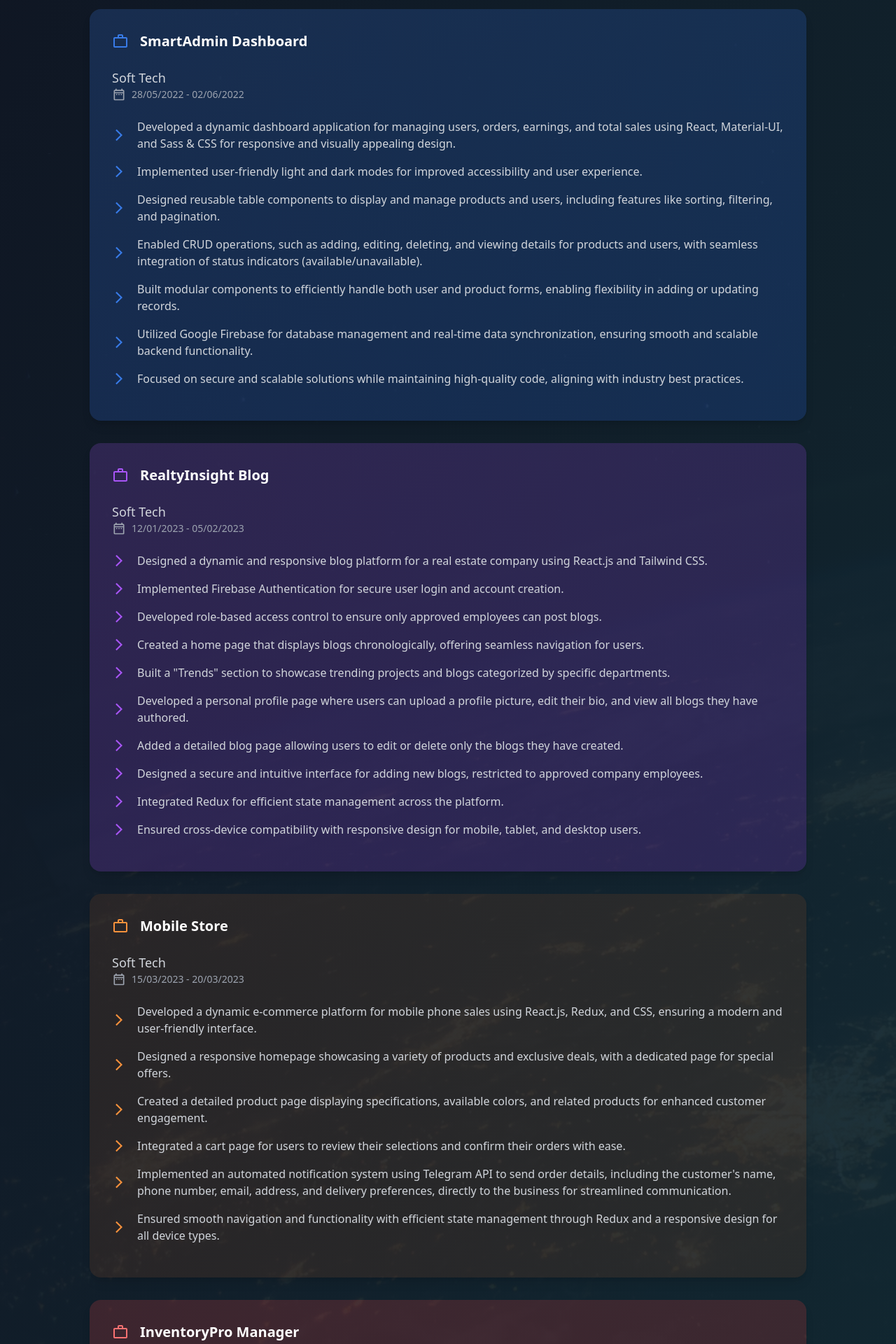
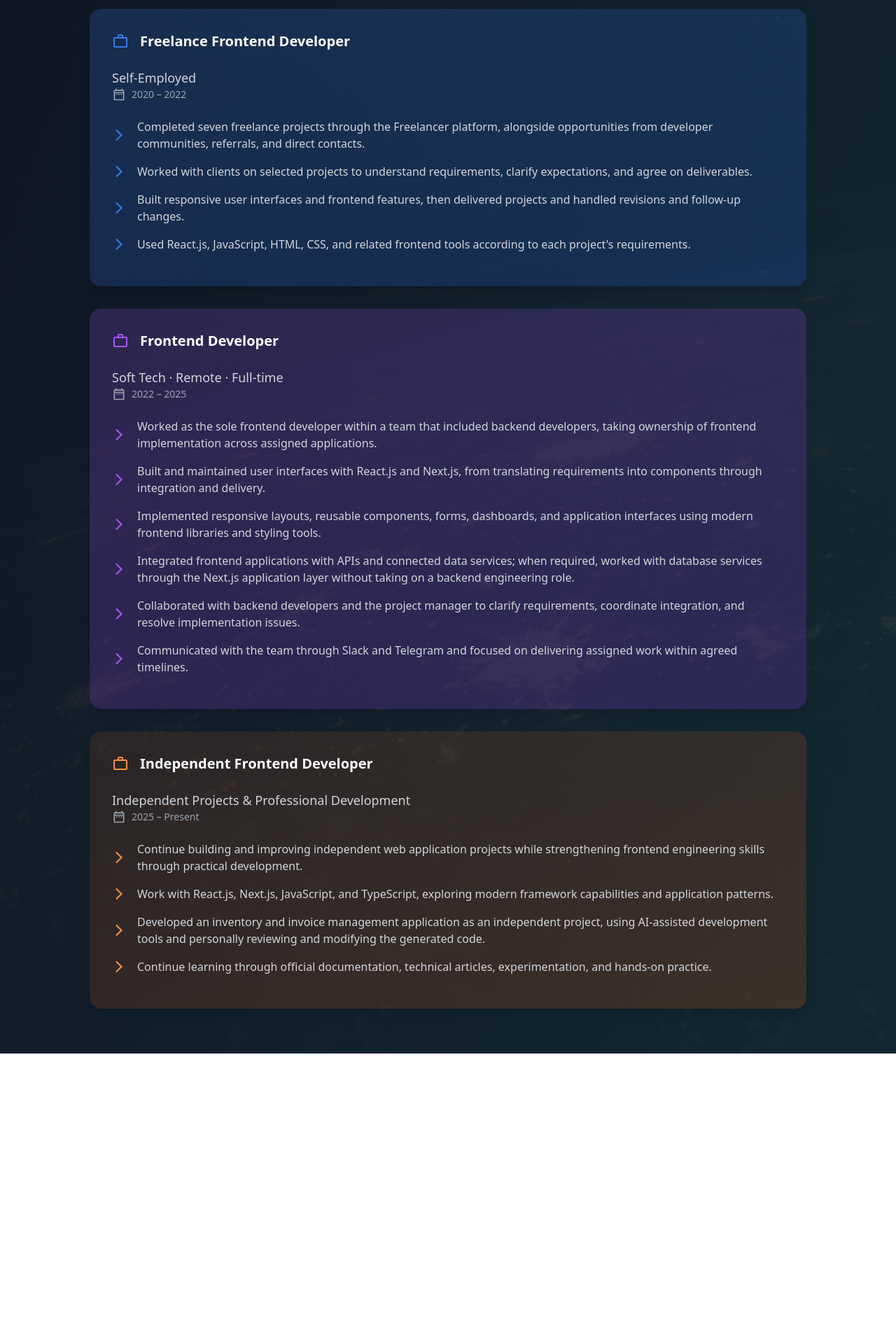
Before and after one commit to ElsayedRapaa/New-Portfolio, a React (Vite) app: page /experience in a window 1280 px wide. Shown: the part 260-2180 px from the top of the page at 70% size. After the commit the page ends 1765 px from the top, so only its background shows below. Built offline with nearby package versions, Linux system fonts and the light colour scheme.

Commit message:
Update portfolio content and correct professional information

```diff
--- a/src/data/experience.ts
+++ b/src/data/experience.ts
@@ -1,78 +1,49 @@
 export const experience = [
   {
     id: 1,
-    title: "SmartAdmin Dashboard",
-    subTitle: "Soft Tech",
-    date: "28/05/2022 - 02/06/2022",
+    title: "Freelance Frontend Developer",
+    subTitle: "Self-Employed",
+    date: "2020 – 2022",
     description: [
-      "Developed a dynamic dashboard application for managing users, orders, earnings, and total sales using React, Material-UI, and Sass & CSS for responsive and visually appealing design.",
-      "Implemented user-friendly light and dark modes for improved accessibility and user experience.",
-      "Designed reusable table components to display and manage products and users, including features like sorting, filtering, and pagination.",
-      "Enabled CRUD operations, such as adding, editing, deleting, and viewing details for products and users, with seamless integration of status indicators (available/unavailable).",
-      "Built modular components to efficiently handle both user and product forms, enabling flexibility in adding or updating records.",
-      "Utilized Google Firebase for database management and real-time data synchronization, ensuring smooth and scalable backend functionality.",
-      "Focused on secure and scalable solutions while maintaining high-quality code, aligning with industry best practices.",
+      "Completed seven freelance projects through the Freelancer platform, alongside opportunities from developer communities, referrals, and direct contacts.",
+      "Worked with clients on selected projects to understand requirements, clarify expectations, and agree on deliverables.",
+      "Built responsive user interfaces and frontend features, then delivered projects and handled revisions and follow-up changes.",
+      "Used React.js, JavaScript, HTML, CSS, and related frontend tools according to each project's requirements."
     ],
     color: "#387BE8",
     bgGradient: "bg-gradient-to-br from-blue-500/20 to-blue-600/20",
-    animation: "animate-card-one",
+    animation: "animate-card-one"
   },
   {
     id: 2,
-    title: "RealtyInsight Blog",
-    subTitle: "Soft Tech",
-    date: "12/01/2023 - 05/02/2023",
+    title: "Frontend Developer",
+    subTitle: "Soft Tech · Remote · Full-time",
+    date: "2022 – 2025",
     description: [
-      "Designed a dynamic and responsive blog platform for a real estate company using React.js and Tailwind CSS.",
-      "Implemented Firebase Authentication for secure user login and account creation.",
-      "Developed role-based access control to ensure only approved employees can post blogs.",
-      "Created a home page that displays blogs chronologically, offering seamless navigation for users.",
-      'Built a "Trends" section to showcase trending projects and blogs categorized by specific departments.',
-      "Developed a personal profile page where users can upload a profile picture, edit their bio, and view all blogs they have authored.",
-      "Added a detailed blog page allowing users to edit or delete only the blogs they have created.",
-      "Designed a secure and intuitive interface for adding new blogs, restricted to approved company employees.",
-      "Integrated Redux for efficient state management across the platform.",
-      "Ensured cross-device compatibility with responsive design for mobile, tablet, and desktop users.",
+      "Worked as the sole frontend developer within a team that included backend developers, taking ownership of frontend implementation across assigned applications.",
+      "Built and maintained user interfaces with React.js and Next.js, from translating requirements into components through integration and delivery.",
+      "Implemented responsive layouts, reusable components, forms, dashboards, and application interfaces using modern frontend libraries and styling tools.",
+      "Integrated frontend applications with APIs and connected data services; when required, worked with database services through the Next.js application layer without taking on a backend engineering role.",
+      "Collaborated with backend developers and the project manager to clarify requirements, coordinate integration, and resolve implementation issues.",
+      "Communicated with the team through Slack and Telegram and focused on delivering assigned work within agreed timelines."
     ],
     color: "#A855F7",
     bgGradient: "bg-gradient-to-br from-purple-500/20 to-purple-600/20",
-    animation: "animate-card-two",
+    animation: "animate-card-two"
   },
   {
     id: 3,
-    title: "Mobile Store",
-    subTitle: "Soft Tech",
-    date: "15/03/2023 - 20/03/2023",
+    title: "Independent Frontend Developer",
+    subTitle: "Independent Projects & Professional Development",
+    date: "2025 – Present",
     description: [
-      "Developed a dynamic e-commerce platform for mobile phone sales using React.js, Redux, and CSS, ensuring a modern and user-friendly interface.",
-      "Designed a responsive homepage showcasing a variety of products and exclusive deals, with a dedicated page for special offers.",
-      "Created a detailed product page displaying specifications, available colors, and related products for enhanced customer engagement.",
-      "Integrated a cart page for users to review their selections and confirm their orders with ease.",
-      "Implemented an automated notification system using Telegram API to send order details, including the customer's name, phone number, email, address, and delivery preferences, directly to the business for streamlined communication.",
-      "Ensured smooth navigation and functionality with efficient state management through Redux and a responsive design for all device types.",
+      "Continue building and improving independent web application projects while strengthening frontend engineering skills through practical development.",
+      "Work with React.js, Next.js, JavaScript, and TypeScript, exploring modern framework capabilities and application patterns.",
+      "Developed an inventory and invoice management application as an independent project, using AI-assisted development tools and personally reviewing and modifying the generated code.",
+      "Continue learning through official documentation, technical articles, experimentation, and hands-on practice."
     ],
     color: "#FB923C",
-    bgGradient: "bg-gradient-to-br from-orange-500/10 to-orange-600/10",
-    animation: "animate-card-three",
-  },
-  {
-    id: 4,
-    title: "InventoryPro Manager",
-    subTitle: "Soft Tech",
-    date: "20/08/2023 - 24/08/2023",
-    description: [
-      "Developed an inventory management system using HTML, CSS, and JavaScript to streamline product tracking and organization.",
-      "Enabled admins to add products with details such as name, price, tax, discount, allowance, stock quantity, and category.",
-      "Implemented categorization for products to classify them into distinct groups for better organization.",
-      "Designed a search functionality allowing users to find products by title or category for faster access.",
-      "Displayed all products in a responsive table view, including their total value (based on stock quantity and unit price).",
-      "Added interactive edit and delete buttons beside each product for seamless updates and removal of items.",
-      "Calculated and displayed the total cost of available stock to provide real-time financial insights.",
-      "Ensured a clean and user-friendly interface for efficient management of products and inventory.",
-    ],
-
-    color: "#F87171",
-    bgGradient: "bg-gradient-to-br from-red-500/20 to-red-600/20",
-    animation: "animate-card-four",
-  },
+    bgGradient: "bg-gradient-to-br from-orange-500/10 to-orange-600/20",
+    animation: "animate-card-three"
+  }
 ];
```
